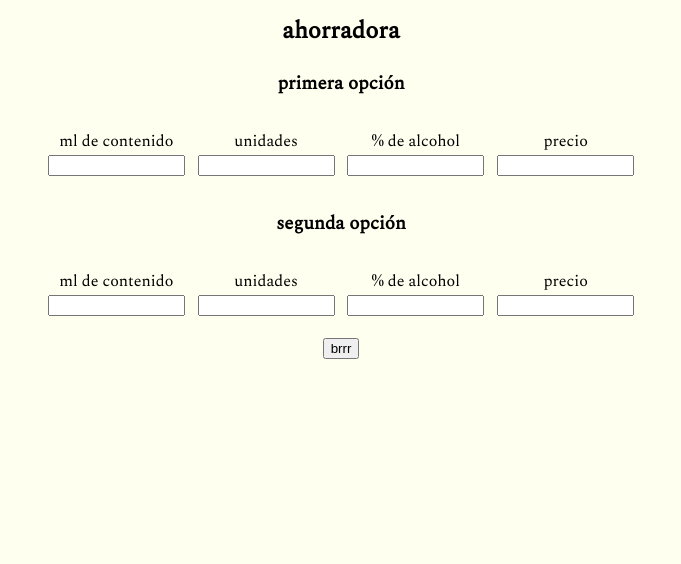
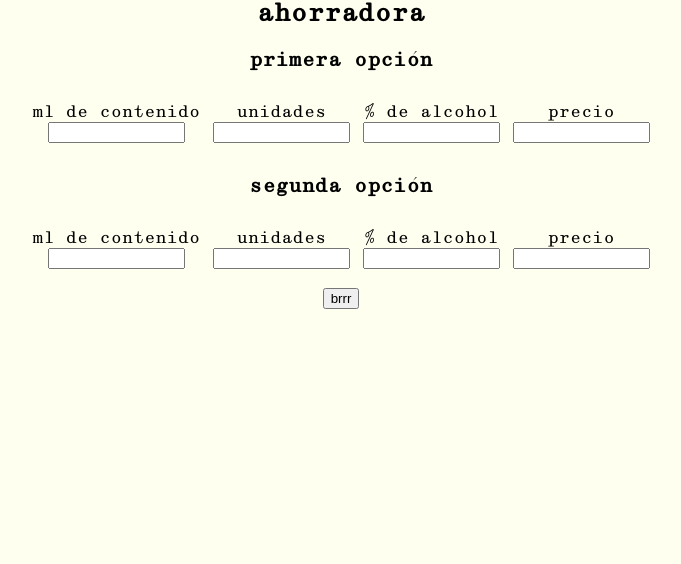
Before and after one commit to neocentrica/calcoholadora, a plain HTML site: page index.html in a window 1280 px wide. Shown: the part 236-800 px from the top of the page, without its empty margins (299-980 px from the left). Drawn offline with nearby package versions, Linux system fonts and the light colour scheme.

Commit message:
Update estilo.css

```diff
--- a/estilo.css
+++ b/estilo.css
@@ -1,4 +1,7 @@
-body {background-color:ivory;  margin: 0 auto; text-align: center; font-family: 'Spectral', serif;}
+@font-face {
+  font-family: director;
+  src: url(fonts/director.otf);}
+body {background-color:ivory;  margin: 0 auto; text-align: center; font-family: director;}
 div {padding: 0.4em;}
 .o {display: flex; justify-content: center;}
 img {width: 150px;}
```
